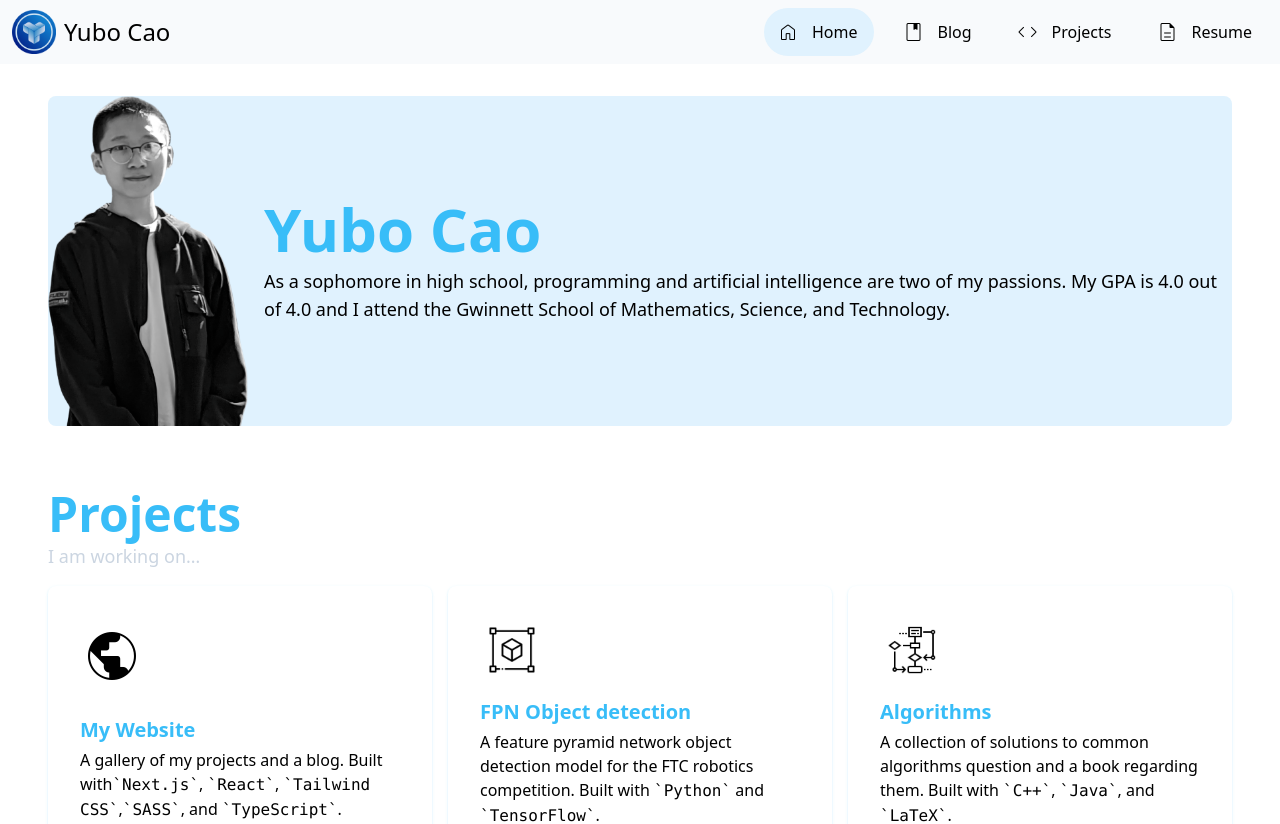
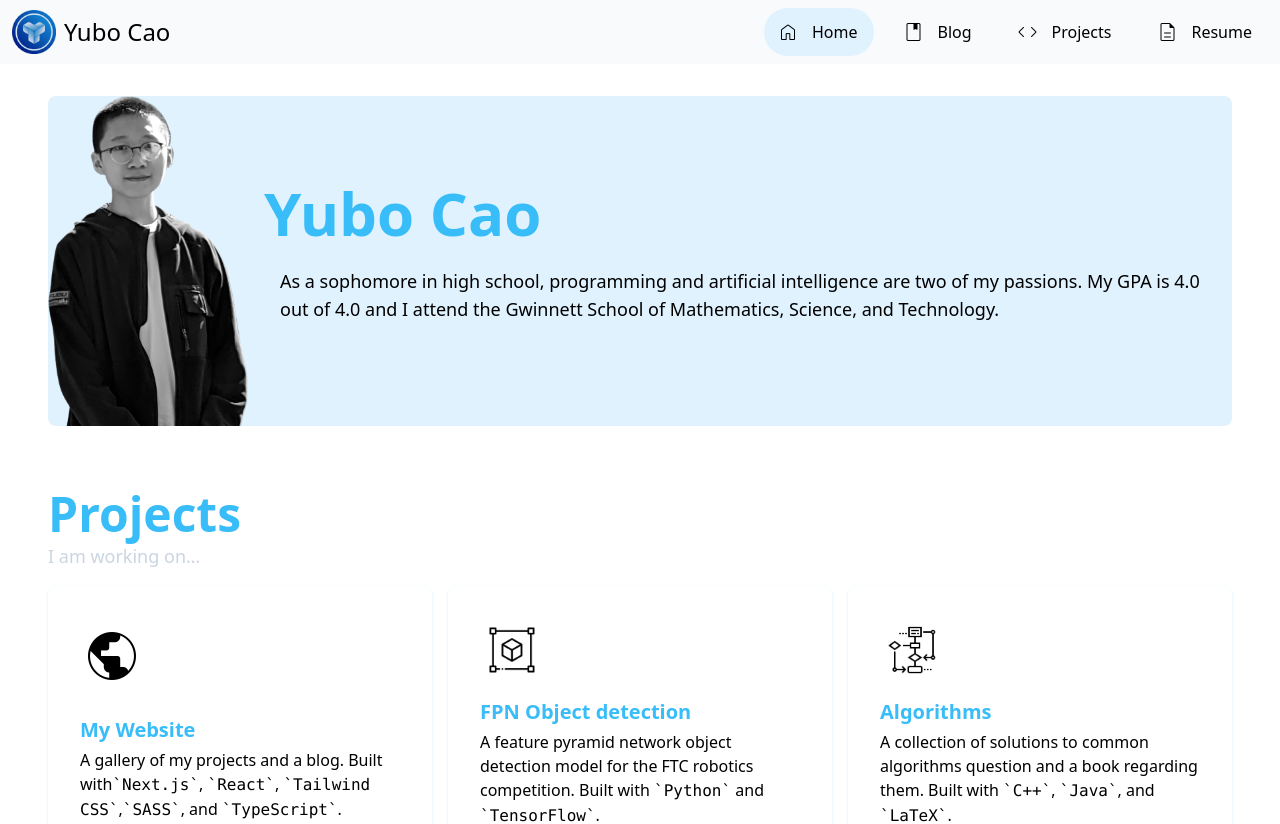
Before and after one commit to Yubo-Cao/yubo-cao.github.com, a Next.js app: page / in a window 1280 px wide. Shown: the top 824 px of the page. Built offline with nearby package versions, Linux system fonts and the light colour scheme.

Commit message:
build: remove optimize image to help export

```diff
--- a/next.config.js
+++ b/next.config.js
@@ -18,8 +18,7 @@ module.exports = (phase, { defaultConfig }) => {
     reactStrictMode: true,
     swcMinify: true,
     images: {
-      loader: 'akamai',
-      path: '',
+      unoptimized: true,
     },
   }
 }
--- a/pages/index.tsx
+++ b/pages/index.tsx
@@ -12,7 +12,7 @@ export default function Home() {
           <Image src="/about/yubo.png" alt="Yubo's Figure" width={200} height={300} className="grayscale" />
           <div className='flex flex-col gap-2 basis-72 flex-1'>
             <h1 className='text-primary-400 text-6xl font-black'>Yubo Cao</h1>
-            <p className='text-lg'>
+            <p className='text-lg m-4'>
               As a sophomore in high school, programming and artificial
               intelligence are two of my passions. My GPA is 4.0 out of
               4.0 and I attend the Gwinnett School of Mathematics,
```
